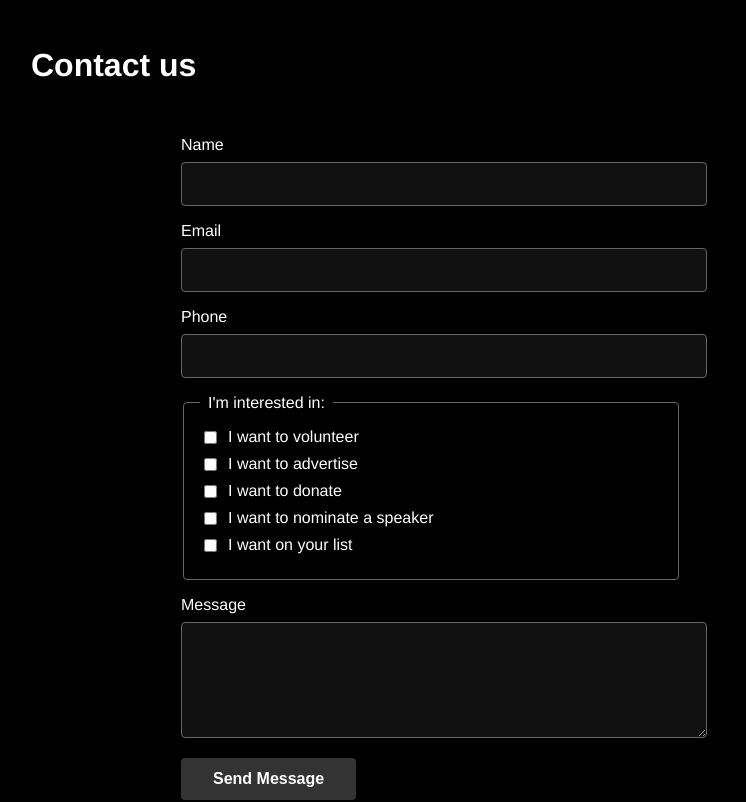
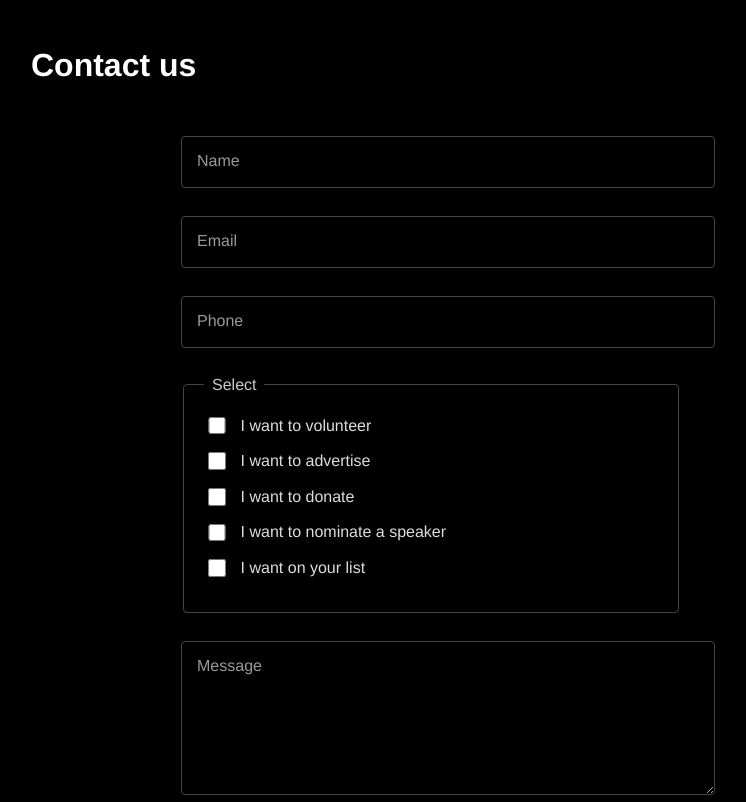
Before and after one commit to chadsteele/tedx, a Svelte app: page / in a window 1280 px wide. Shown: the part 5500-6302 px from the top of the page, without its empty margins (209-955 px from the left). Built offline with nearby package versions, Linux system fonts and the light colour scheme; grey boxes are pictures that could not be loaded.

Commit message:
improved form

```diff
--- a/src/components/contact.svelte
+++ b/src/components/contact.svelte
@@ -13,7 +13,62 @@
 	let submitted = false
 	let error = ""
 
+	let errors = {
+		name: "",
+		email: "",
+		phone: "",
+	}
+
+	// Clear errors as user types
+	$: if (name.trim() && errors.name) {
+		errors.name = ""
+	}
+
+	$: if (email.trim() && errors.email) {
+		if (/^[^\s@]+@[^\s@]+\.[^\s@]+$/.test(email)) {
+			errors.email = ""
+		} else if (errors.email === "Email is required") {
+			errors.email = ""
+		}
+	}
+
+	$: if (phone.trim().length >= 7 && errors.phone) {
+		errors.phone = ""
+	}
+
+	function validateForm() {
+		let isValid = true
+		errors = {name: "", email: "", phone: ""}
+
+		if (!name.trim()) {
+			errors.name = "Name is required"
+			isValid = false
+		}
+
+		if (!email.trim()) {
+			errors.email = "Email is required"
+			isValid = false
+		} else if (!/^[^\s@]+@[^\s@]+\.[^\s@]+$/.test(email)) {
+			errors.email = "Please enter a valid email address"
+			isValid = false
+		}
+
+		if (!phone.trim()) {
+			errors.phone = "Phone is required"
+			isValid = false
+		} else if (phone.trim().length < 7) {
+			errors.phone = "Phone must be at least 7 characters"
+			isValid = false
+		}
+
+		return isValid
+	}
+
 	async function handleSubmit(event) {
+		if (!validateForm()) {
+			return
+		}
+
 		const form = event.target
 		const formData = new FormData(form)
 
@@ -49,6 +104,7 @@
 		method="POST"
 		data-netlify="true"
 		data-netlify-honeypot="bot-field"
+		novalidate
 	>
 		<input type="hidden" name="form-name" value="contact" />
 		<p class="hidden">
@@ -59,35 +115,53 @@
 			<p class="error-message">{error}</p>
 		{/if}
 
-		<div class="form-group">
-			<label for="name">Name</label>
+		<div class="form-group" class:has-error={errors.name}>
 			<input
 				type="text"
 				id="name"
 				name="name"
 				bind:value={name}
-				required
+				placeholder=" "
+				class:input-error={errors.name}
 			/>
+			<label for="name">Name</label>
+			{#if errors.name}
+				<span class="field-error">{errors.name}</span>
+			{/if}
 		</div>
 
-		<div class="form-group">
-			<label for="email">Email</label>
+		<div class="form-group" class:has-error={errors.email}>
 			<input
 				type="email"
 				id="email"
 				name="email"
 				bind:value={email}
-				required
+				placeholder=" "
+				class:input-error={errors.email}
 			/>
+			<label for="email">Email</label>
+			{#if errors.email}
+				<span class="field-error">{errors.email}</span>
+			{/if}
 		</div>
 
-		<div class="form-group">
+		<div class="form-group" class:has-error={errors.phone}>
+			<input
+				type="tel"
+				id="phone"
+				name="phone"
+				bind:value={phone}
+				placeholder=" "
+				class:input-error={errors.phone}
+			/>
 			<label for="phone">Phone</label>
-			<input type="tel" id="phone" name="phone" bind:value={phone} />
+			{#if errors.phone}
+				<span class="field-error">{errors.phone}</span>
+			{/if}
 		</div>
 
 		<fieldset class="checkbox-group">
-			<legend>I'm interested in:</legend>
+			<legend>Select</legend>
 
 			<label class="checkbox-label">
 				<input
@@ -132,9 +206,14 @@
 		</fieldset>
 
 		<div class="form-group">
+			<textarea
+				id="message"
+				name="message"
+				bind:value={message}
+				rows="5"
+				placeholder=" "
+			></textarea>
 			<label for="message">Message</label>
-			<textarea id="message" name="message" bind:value={message} rows="5"
-			></textarea>
 		</div>
 
 		<button type="submit">Send Message</button>
@@ -164,18 +243,53 @@
 		margin-bottom: 1rem;
 	}
 
+	.field-error {
+		display: block;
+		color: #ff2b06;
+		font-size: 0.8rem;
+		margin-top: 0.5rem;
+		padding-left: 0.25rem;
+	}
+
+	.input-error {
+		border-color: #ff2b06 !important;
+	}
+
+	.has-error label {
+		color: #ff2b06 !important;
+	}
+
 	h2 {
 		margin-bottom: 1.5rem;
 	}
 
 	.form-group {
-		margin-bottom: 1rem;
+		position: relative;
+		margin-bottom: 1.75rem;
 	}
 
-	label {
-		display: block;
-		margin-bottom: 0.5rem;
-		font-weight: 500;
+	.form-group label {
+		position: absolute;
+		left: 1rem;
+		top: 1rem;
+		font-size: 1rem;
+		color: #999;
+		pointer-events: none;
+		transition: all 0.2s ease;
+		background-color: transparent;
+		padding: 0;
+	}
+
+	.form-group input:focus + label,
+	.form-group input:not(:placeholder-shown) + label,
+	.form-group textarea:focus + label,
+	.form-group textarea:not(:placeholder-shown) + label {
+		top: -0.6rem;
+		left: 0.75rem;
+		font-size: 0.75rem;
+		color: #ccc;
+		background-color: #000;
+		padding: 0 0.35rem;
 	}
 
 	input[type="text"],
@@ -183,12 +297,23 @@
 	input[type="tel"],
 	textarea {
 		width: 100%;
-		padding: 0.75rem;
-		border: 1px solid #666;
+		padding: 1rem;
+		border: 1px solid #444;
 		border-radius: 4px;
 		font-size: 1rem;
-		background-color: #111;
+		background-color: transparent;
 		color: #fff;
+		transition: border-color 0.2s ease;
+	}
+
+	/* Override browser autofill styles */
+	input:-webkit-autofill,
+	input:-webkit-autofill:hover,
+	input:-webkit-autofill:focus,
+	textarea:-webkit-autofill {
+		-webkit-box-shadow: 0 0 0 1000px #000 inset !important;
+		-webkit-text-fill-color: #fff !important;
+		caret-color: #fff;
 	}
 
 	input[type="text"]:focus,
@@ -196,48 +321,64 @@
 	input[type="tel"]:focus,
 	textarea:focus {
 		outline: none;
-		border-color: #fff;
+		border-color: #888;
+	}
+
+	textarea {
+		resize: vertical;
+		min-height: 120px;
 	}
 
 	.checkbox-group {
-		border: 1px solid #666;
+		border: 1px solid #444;
 		border-radius: 4px;
-		padding: 1rem;
-		margin-bottom: 1rem;
+		padding: 1.25rem;
+		margin-bottom: 1.75rem;
 	}
 
 	legend {
 		font-weight: 500;
 		padding: 0 0.5rem;
+		color: #ccc;
 	}
 
 	.checkbox-label {
 		display: flex;
 		align-items: center;
-		gap: 0.5rem;
-		margin-bottom: 0.5rem;
+		gap: 0.75rem;
+		margin-bottom: 0.75rem;
 		font-weight: normal;
+		cursor: pointer;
+		color: #ddd;
+		transition: color 0.2s ease;
+	}
+
+	.checkbox-label:hover {
+		color: #fff;
+	}
+
+	.checkbox-label input[type="checkbox"] {
+		width: 1.1rem;
+		height: 1.1rem;
+		accent-color: #888;
 		cursor: pointer;
 	}
 
-	.checkbox-label input[type="checkbox"] {
-		width: auto;
-		accent-color: #999;
-	}
-
 	button {
-		background-color: #333;
-		color: #fff;
-		padding: 0.75rem 2rem;
+		background-color: #fff;
+		color: #000;
+		padding: 0.875rem 2.5rem;
 		border: none;
 		border-radius: 4px;
 		font-size: 1rem;
 		font-weight: 600;
 		cursor: pointer;
-		transition: background-color 0.2s;
+		transition: all 0.2s ease;
+		text-transform: uppercase;
+		letter-spacing: 0.05em;
 	}
 
 	button:hover {
-		background-color: #555;
+		background-color: #ddd;
 	}
 </style>
```
